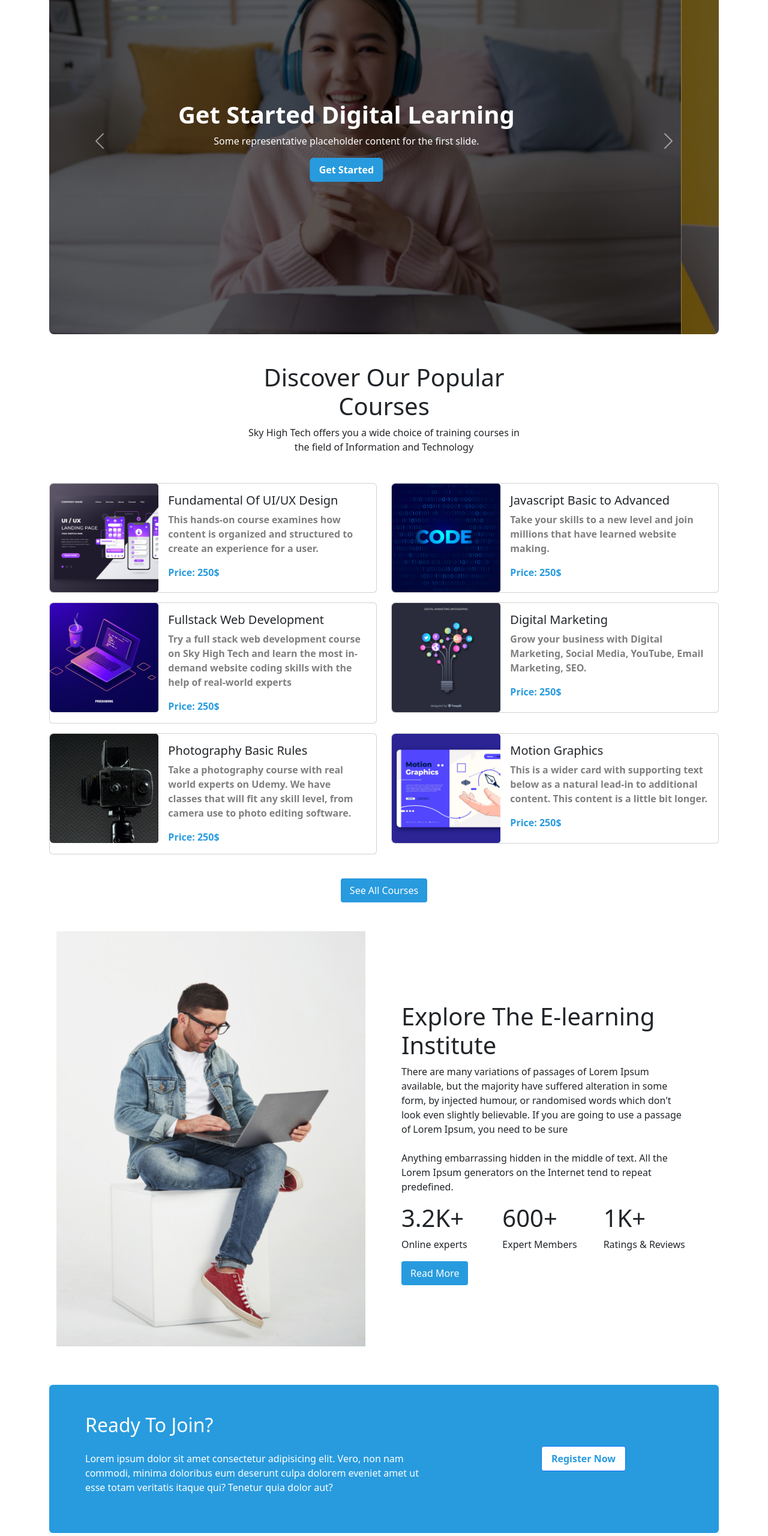
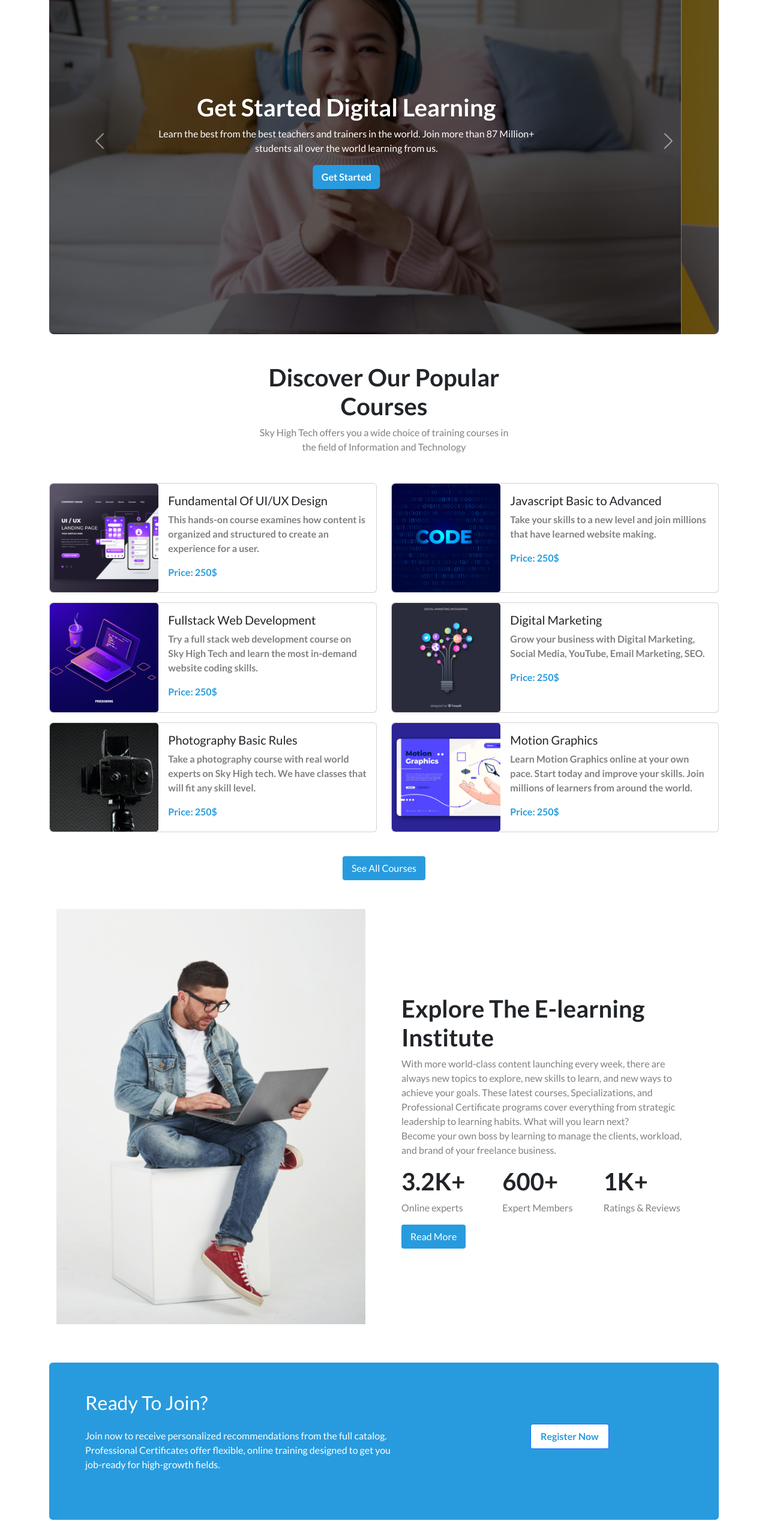
Before and after one commit to acfbinfaruk/3rd-assignment, a plain HTML site: page index.html in a window 1280 px wide. Shown: the part 160-2720 px from the top of the page at 60% size. Drawn offline with nearby package versions, Linux system fonts and the light colour scheme.

Commit message:
fixed minor bugs

```diff
--- a/css/style.css
+++ b/css/style.css
@@ -1,3 +1,15 @@
+body{
+    font-family: 'Lato', sans-serif;
+}
+
+
+
+/* common styles */
+h1{
+    font-weight: 700;
+}
+
+
 
 /* text color  */
 .colored-text{
--- a/index.html
+++ b/index.html
@@ -7,6 +7,7 @@
     <title>Sky High Tech</title>
     <link href="https://cdn.jsdelivr.net/npm/bootstrap@5.2.0/dist/css/bootstrap.min.css" rel="stylesheet"
         integrity="sha384-gH2yIJqKdNHPEq0n4Mqa/HGKIhSkIHeL5AyhkYV8i59U5AR6csBvApHHNl/vI1Bx" crossorigin="anonymous">
+    <link href="https://fonts.googleapis.com/css2?family=Lato:wght@300;400;700;900&display=swap" rel="stylesheet">
     <script src="https://kit.fontawesome.com/35fbea43dc.js" crossorigin="anonymous"></script>
     <link rel="stylesheet" href="css/style.css">
 </head>
@@ -18,12 +19,13 @@
     -------->
 
     <header>
-        <!-- nav section starts -->
+        <!-------- nav section starts -------->
         <section class="container">
             <nav class="navbar navbar-expand-lg bg-white bg-opacity-100 fixed-top">
                 <div class="container d-flex justify-content-between">
                     <div>
-                        <a class="navbar-brand fw-semibold fs-3 me-0" href="#"><span class="colored-text">Sky High Tech</span></a>
+                        <a class="navbar-brand fw-semibold fs-3 me-0" href="#"><span class="colored-text">Sky High
+                                Tech</span></a>
                     </div>
                     <button class="navbar-toggler" type="button" data-bs-toggle="collapse"
                         data-bs-target="#navbarSupportedContent" aria-controls="navbarSupportedContent"
@@ -37,20 +39,22 @@
                                 <a class="nav-link active" aria-current="page" href="#">Home</a>
                             </li>
                             <li class="nav-item">
-                                <a class="nav-link" href="#">Courses</a>
+                                <a class="nav-link" href="#courses">Courses</a>
                             </li>
                             <li class="nav-item">
-                                <a class="nav-link" href="#">Deals</a>
+                                <a class="nav-link" href="#explore">Explore</a>
                             </li>
                             <li class="nav-item">
-                                <a class="nav-link" href="#">Success</a>
+                                <a class="nav-link" href="#success">Success</a>
                             </li>
                             <li class="nav-item">
-                                <a class="nav-link" href="#">About</a>
+                                <a class="nav-link" href="#aboutUs">About</a>
                             </li>
                         </ul>
                         <div>
-                            <button class="btn border-1 rounded-1 fw-semibold px-3 py-2" id="navRegBtn" type="" ><span class="colored-text">Register</span></button>
+                            <button class="btn border-1 rounded-1 fw-semibold px-3 py-2" id="navRegBtn" type="">
+                                <span class="colored-text">Register</span>
+                            </button>
                         </div>
 
                     </div>
@@ -59,11 +63,11 @@
             </nav>
 
         </section>
-        <!-- nav section ends -->
+        <!--------- nav section ends -------->
 
 
 
-        <!-- slider section starts  -->
+        <!--------- slider section starts  --------->
 
         <section class="container mt-5 pt-4 mb-5">
             <div id="carouselExampleInterval" class="carousel slide" data-bs-ride="carousel">
@@ -72,27 +76,33 @@
                         <img src="images/cover/cover-1.png" class="d-block w-100" alt="...">
                         <div class="carousel-caption d-block px-5 align-items-center">
                             <h1 class="fw-semibold fs-1 text-capitalize">get started digital learning</h1>
-                            <p class="text-white d-none d-sm-block">Some representative placeholder content for the
-                                first slide.</p>
-                            <button class="btn btn-primary text-white fw-semibold primary-button" type="">Get Started</button>
+                            <p class="text-white d-none d-sm-block">Learn the best from the best teachers and trainers
+                                in the world. Join more than 87 Million+ students all over the world learning from us.
+                            </p>
+                            <button class="btn btn-primary text-white fw-semibold primary-button" type="">Get
+                                Started</button>
                         </div>
                     </div>
                     <div class="carousel-item">
                         <img src="images/cover/cover-2.png" class="d-block w-100" alt="...">
                         <div class="carousel-caption d-block px-5">
                             <h1 class="fw-semibold fs-1 text-capitalize">get access to your dream profession</h1>
-                            <p class="text-white d-none d-sm-block">Some representative placeholder content for the
-                                first slide.</p>
-                            <button class="btn btn-primary text-white fw-semibold primary-button" type="">Get Started</button>
+                            <p class="text-white d-none d-sm-block">Learn the best from the best teachers and trainers
+                                in the world. Join more than 87 Million+ students all over the world learning from us.
+                            </p>
+                            <button class="btn btn-primary text-white fw-semibold primary-button" type="">Get
+                                Started</button>
                         </div>
                     </div>
                     <div class="carousel-item">
                         <img src="images/cover/cover-3.png" class="d-block w-100" alt="...">
                         <div class="carousel-caption d-block px-5">
                             <h1 class="fw-semibold fs-1 text-capitalize">get the best out of yourself</h1>
-                            <p class="text-white d-none d-sm-block">Some representative placeholder content for the
-                                first slide.</p>
-                            <button class="btn btn-primary text-white fw-semibold primary-button" type="">Get Started</button>
+                            <p class="text-white d-none d-sm-block">Learn the best from the best teachers and trainers
+                                in the world. Join more than 87 Million+ students all over the world learning from us.
+                            </p>
+                            <button class="btn btn-primary text-white fw-semibold primary-button" type="">Get
+                                Started</button>
                         </div>
                     </div>
                 </div>
@@ -110,7 +120,7 @@
 
         </section>
 
-        <!-- slider section ends  -->
+        <!-------- slider section ends  -------->
     </header>
 
     <!---------
@@ -124,11 +134,13 @@
     -------------->
 
     <main>
-        <!-- Course section starts. -->
-        <section class="container mb-5">
+
+        <!-------- Course section starts. ------->
+        <section class="container mb-5" id="courses">
             <div class="text-center mb-5">
                 <h1 class="text-capitalize">discover our popular <br> courses</h1>
-                <p>Sky High Tech offers you a wide choice of training courses in<br> the field of Information and
+                <p class="text-black-50">Sky High Tech offers you a wide choice of training courses in<br> the field of
+                    Information and
                     Technology</p>
             </div>
             <div class="mb-4">
@@ -182,8 +194,7 @@
                                     <div class="card-body pb-0">
                                         <h5 class="card-title">Fullstack Web Development</h5>
                                         <p class="card-text text-black-50 fw-semibold">Try a full stack web development
-                                            course on Sky High Tech and learn the most in-demand website coding skills
-                                            with the help of real-world experts
+                                            course on Sky High Tech and learn the most in-demand website coding skills.
                                         </p>
                                         <p class="fw-bold colored-text">Price: 250$</p>
                                     </div>
@@ -221,8 +232,8 @@
                                     <div class="card-body pb-0">
                                         <h5 class="card-title">Photography Basic Rules</h5>
                                         <p class="card-text text-black-50 fw-semibold">Take a photography course with
-                                            real world experts on Udemy. We have classes that will fit any skill level,
-                                            from camera use to photo editing software.
+                                            real world experts on Sky High tech. We have classes that will fit any skill
+                                            level.
                                         </p>
                                         <p class="fw-bold colored-text">Price: 250$</p>
                                     </div>
@@ -240,9 +251,9 @@
                                 <div class="col-sm-12 col-md-8">
                                     <div class="card-body pb-0">
                                         <h5 class="card-title">Motion Graphics</h5>
-                                        <p class="card-text text-black-50 fw-semibold">This is a wider card with
-                                            supporting text below as a
-                                            natural lead-in to additional content. This content is a little bit longer.
+                                        <p class="card-text text-black-50 fw-semibold">Learn Motion Graphics online at
+                                            your own pace. Start today and improve your skills. Join millions of
+                                            learners from around the world.
                                         </p>
                                         <p class="fw-bold colored-text">Price: 250$</p>
                                     </div>
@@ -256,37 +267,37 @@
                 <button class="btn btn-primary rounded-1 text-capitalize primary-button">see all courses</button>
             </div>
         </section>
-        <!-- Course section ends. -->
-        <!-- blog section starts. -->
-        <section class="container d-md-flex d-lg-flex align-items-center mb-5">
+        <!-------- Course section ends. ------->
+
+        <!-------- blog section starts. ------->
+        <section class="container d-md-flex d-lg-flex align-items-center mb-5" id="explore">
             <div class="container-fluid mb-sm-3">
                 <img class="img-fluid h-100" src="images/working.png" alt="">
             </div>
             <div class="container-fluid ms-lg-0 ms-md-1 ms-sm-1 px-sm-2 px-lg-5 px-md-4">
                 <h1>Explore The E-learning Institute</h1>
-                <p>
-                    <span>There are many variations of passages of Lorem Ipsum available, but the
-                        majority have suffered alteration in some form, by injected humour, or
-                        randomised words which don't look even slightly believable. If you are going
-                        to use a passage of Lorem Ipsum, you need to be sure</span>
+                <p class="text-black-50">
+                    <span>With more world-class content launching every week, there are always new topics to explore,
+                        new skills to learn, and new ways to achieve your goals. These latest courses, Specializations,
+                        and Professional Certificate programs cover everything from strategic leadership to learning
+                        habits. What will you learn next?</span>
                     <br>
-                    <br>
-                    <span>Anything embarrassing hidden in the middle of text. All the Lorem Ipsum generators on the
-                        Internet tend to repeat predefined.</span>
+                    <span>Become your own boss by learning to manage the clients, workload, and brand of your freelance
+                        business.</span>
                 </p>
                 <div class="">
                     <div class="row">
-                        <div class="col-sm-6 col-md-6 col-lg-4">
+                        <div class="col-6 col-sm-6 col-md-6 col-lg-4">
                             <h1>3.2K+</h1>
-                            <p>Online experts</p>
+                            <p class="text-black-50">Online experts</p>
                         </div>
-                        <div class="col-sm-6 col-md-6 col-lg-4">
+                        <div class="col-6 col-sm-6 col-md-6 col-lg-4">
                             <h1>600+</h1>
-                            <p>Expert Members</p>
+                            <p class="text-black-50">Expert Members</p>
                         </div>
-                        <div class="col-sm-6 col-md-6 col-lg-4">
+                        <div class="col-6 col-sm-6 col-md-6 col-lg-4">
                             <h1>1K+</h1>
-                            <p>Ratings & Reviews</p>
+                            <p class="text-black-50">Ratings & Reviews</p>
                         </div>
                     </div>
                 </div>
@@ -296,21 +307,22 @@
             </div>
 
         </section>
-        <!-- blog section ends. -->
-        <!-- register section starts. -->
+        <!-------- blog section ends. --------->
+
+        <!-------- register section starts. -------->
         <section class="container mb-5">
-            <div class="container text-white d-md-flex d-lg-flex align-items-center rounded register-bg">
+            <div class="container text-white d-md-flex d-lg-flex align-items-center rounded register-bg pb-3">
                 <div class="d-flex flex-column justify-content-center p-5">
                     <h2 class="pb-3">Ready To Join?</h2>
-                    <p class="pb-0">Lorem ipsum dolor sit amet consectetur adipisicing elit. Vero, non nam commodi,
-                        minima doloribus
-                        eum deserunt culpa dolorem eveniet amet ut esse totam veritatis itaque qui? Tenetur quia dolor
-                        aut?</p>
+                    <p class="pb-0">Join now to receive personalized recommendations from the full catalog. Professional
+                        Certificates offer flexible, online training designed to get you job-ready for high-growth
+                        fields.</p>
                 </div>
                 <div class="container-fluid d-flex justify-content-center">
                     <!-- Button trigger modal -->
                     <button type="button" class="btn btn-primary bg-white rounded-1 text-primary fw-semibold px-3 py-2"
-                        data-bs-toggle="modal" data-bs-target="#exampleModal"><span class="colored-text">Register Now</span></button>
+                        data-bs-toggle="modal" data-bs-target="#exampleModal"><span class="colored-text">Register
+                            Now</span></button>
 
                     <!-- Modal -->
                     <div class="modal fade" id="exampleModal" tabindex="-1" aria-labelledby="exampleModalLabel"
@@ -347,14 +359,15 @@
                 </div>
 
         </section>
-        <!-- resister section ends. -->
+        <!-------- register section ends. -------->
 
-        <!-- Successful students section starts. -->
-        <section class="container mb-5">
+        <!------- Successful students section starts. ------->
+        <section class="container mb-5" id="success">
 
             <div class="text-center mb-5">
                 <h1 class="text-capitalize">meet our successful<br>students</h1>
-                <p>Sky High Tech offers you a wide choice of training courses in<br> the field of Information and
+                <p class="text-black-50">Sky High Tech offers you a wide choice of training courses in<br> the field of
+                    Information and
                     Technology</p>
             </div>
             <div class="card-deck row g-4 mb-5">
@@ -368,7 +381,7 @@
                 <div class="card col-sm-12 col-md-6 col-lg-3 border-0">
                     <img class="card-img-top" src="images/student/student-2.png" alt="Card image cap">
                     <div class="card-body">
-                        <h5 class="card-title">Nazifa Akter</h5>
+                        <h5 class="card-title">Selena Gomes</h5>
                         <p class="card-text text-black-50 fw-semibold">Web Developer</p>
                     </div>
                 </div>
@@ -382,7 +395,7 @@
                 <div class="card col-sm-12 col-md-6 col-lg-3 border-0">
                     <img class="card-img-top" src="images/student/student-4.png" alt="Card image cap">
                     <div class="card-body">
-                        <h5 class="card-title">Nazia Akter</h5>
+                        <h5 class="card-title">Billie Eilish</h5>
                         <p class="card-text text-black-50 fw-semibold">SEO Developer</p>
                     </div>
                 </div>
@@ -391,14 +404,14 @@
                 <button class="btn btn-primary fw-semibold primary-button">View All</button>
             </div>
         </section>
-        <!-- Successful students section ends. -->
+        <!------- Successful students section ends. ------->
 
-        <!-- FAQ section starts  -->
+        <!------- FAQ section starts  ------->
         <section class="container mb-5">
             <div class="text-center mb-5">
                 <h1 class="text-capitalize">frequently asked question</h1>
-                <p>Lorem ipsum dolor sit amet consectetur adipisicing elit. Quia officia ducimus accusamus recusandae,
-                    at necessitatibus.</p>
+                <p class="text-black-50">Some of the most Frequently Asked Questions in our Website by our dear students
+                    and visitors</p>
             </div>
             <div class="accordion accordion-flush" id="accordionFlushExample">
                 <div class="accordion-item">
@@ -463,10 +476,10 @@
             </div>
 
         </section>
-        <!-- FAQ section ends -->
+        <!------- FAQ section ends ------->
 
-        <!-- companies section starts -->
-        <section class="container mb-5 d-sm-none d-md-none d-lg-block">
+        <!------- companies section starts ------->
+        <section class="container mb-5 d-none d-sm-none d-md-none d-lg-block">
             <div class="text-center mb-5">
                 <h1 class="text-capitalize">trusted by over 800+ companies</h1>
             </div>
@@ -480,7 +493,7 @@
             </div>
 
         </section>
-        <!-- companies section ends -->
+        <!------- companies section ends ------->
     </main>
 
     <!-------------
@@ -492,21 +505,22 @@
     -------------->
 
     <section class="container-fluid bg-dark text-white py-5">
-        <div class="text-center">
+        <div class="text-center mb-4">
             <h2 class="text-capitalize mb-4">sky high tech</h2>
             <p>Office 41, B.K. Tower, Purana Paltan <br> Dhaka, Bangladesh.</p>
-            <a class="text-decoration-none text-white" href="">Privacy Policy</a> | <a
-                class="text-decoration-none text-white" href="">Terms of Use</a>
+            <a class="text-decoration-none text-white" href="#">Privacy Policy</a> |
+            <a class="text-decoration-none text-white" href="#">Terms of Use</a> |
+            <a class="text-decoration-none text-white" href="#" id="aboutUs">About Us</a>
         </div>
         <div class="d-flex justify-content-center align-items-center">
             <div class="d-flex gap-3">
-                <a class="text-white bg-dark border-0 fs-5" href="" target="_blank"><i
+                <a class="text-white bg-dark border-0 fs-5" href="https://www.facebook.com/" target="_blank"><i
                         class="fa-brands fa-facebook"></i></a>
-                <a class="text-white bg-dark border-0 fs-5" href="" target="_blank"><i
+                <a class="text-white bg-dark border-0 fs-5" href="https://www.twitter.com/" target="_blank"><i
                         class="fa-brands fa-twitter"></i></a>
-                <a class="text-white bg-dark border-0 fs-5" href="" target="_blank"><i
+                <a class="text-white bg-dark border-0 fs-5" href="https://www.instagram.com/" target="_blank"><i
                         class="fa-brands fa-instagram"></i></a>
-                <a class="text-white bg-dark border-0 fs-5" href="" target="_blank"><i
+                <a class="text-white bg-dark border-0 fs-5" href="https://www.linkedin.com/" target="_blank"><i
                         class="fa-brands fa-linkedin-in"></i></a>
             </div>
         </div>
```
